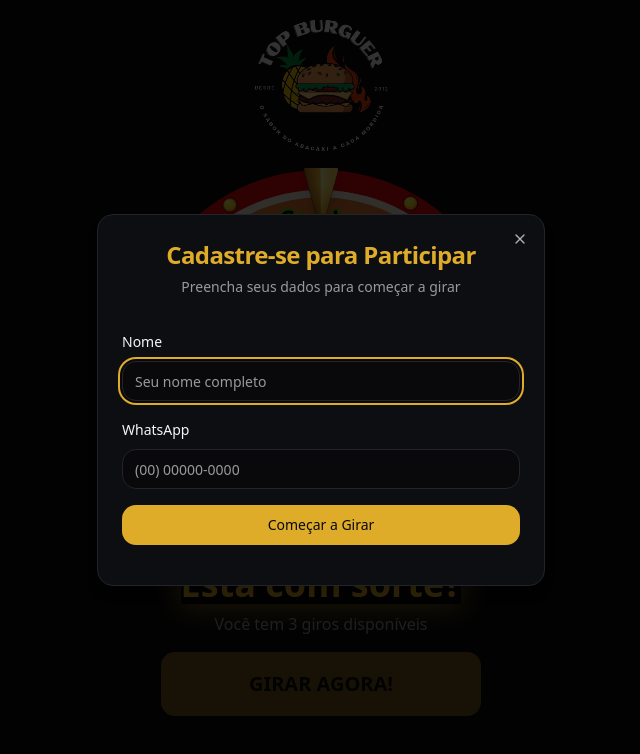
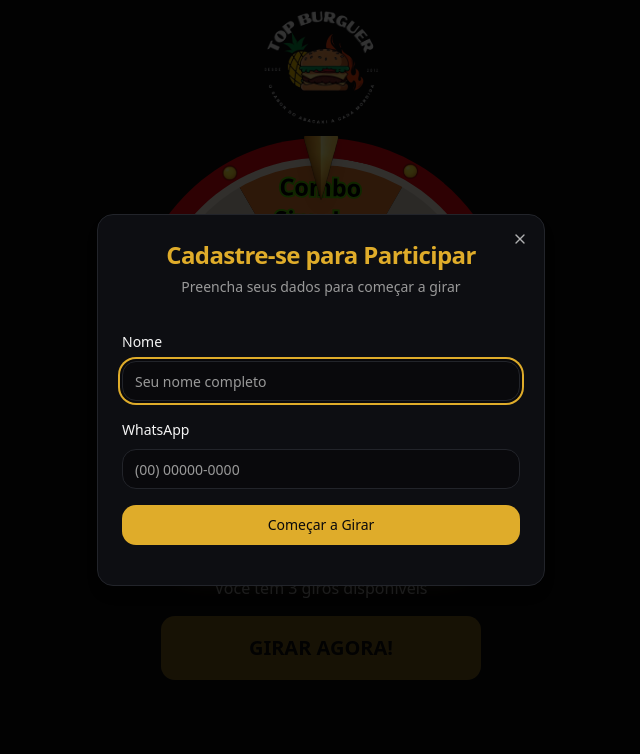
Before and after one commit to Wesley1302/topburguer, a React (Vite) app: page / in a window 1280 px wide. Shown: the top 754 px of the page, without its empty margins (319-959 px from the left). Built offline with nearby package versions, Linux system fonts and the light colour scheme; the HTML template or start-up script is replaced by a standard one.

Commit message:
Ajustar layout da Roleta
Aumentar o deslocamento dos elementos na página da roleta para ficarem mais visíveis na tela, subindo o conteúdo e ajustando margens/padding.

```diff
--- a/src/pages/Roleta.tsx
+++ b/src/pages/Roleta.tsx
@@ -255,14 +255,14 @@ export default function Roleta() {
   };
 
   return (
-    <div className="min-h-screen bg-background flex flex-col items-center justify-start pt-4 p-4 pb-40 overflow-hidden">
+    <div className="min-h-screen bg-background flex flex-col items-center justify-start pt-2 p-4 pb-48 overflow-hidden">
       {/* Logo */}
-      <div className="w-full max-w-[140px] mb-1">
+      <div className="w-full max-w-[120px] mb-0">
         <img src="/logo.svg" alt="Logo" className="w-full h-auto mx-auto" />
       </div>
 
       {/* Wheel Section - Larger on mobile */}
-      <div className="relative w-full max-w-[400px] aspect-square flex items-center justify-center mb-1">
+      <div className="relative w-full max-w-[400px] aspect-square flex items-center justify-center mb-0">
         {/* Pointer (fixed at top) */}
         <div className="absolute top-0 left-1/2 -translate-x-1/2 z-20 w-16 h-16 md:w-20 md:h-20">
           <img src="/svg/ponteiro.svg" alt="Ponteiro" className="w-full h-full drop-shadow-lg" />
```
